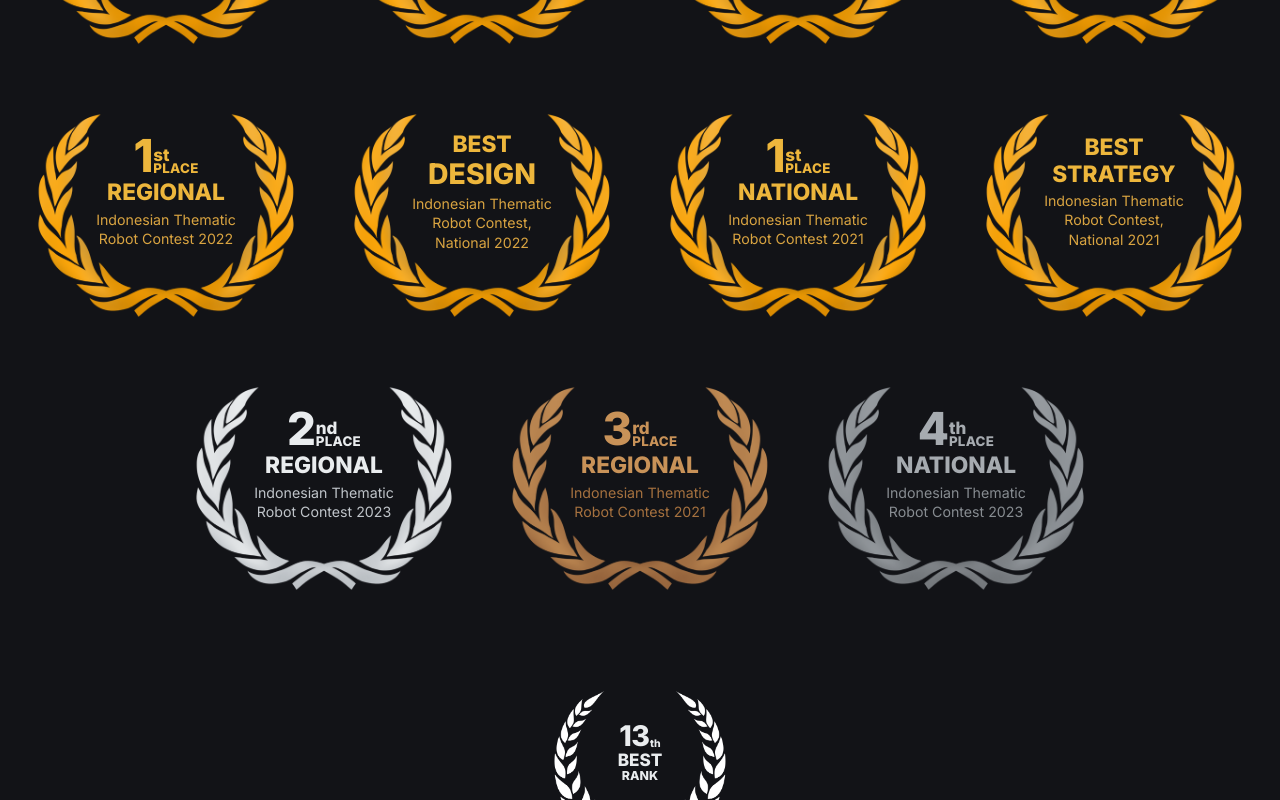
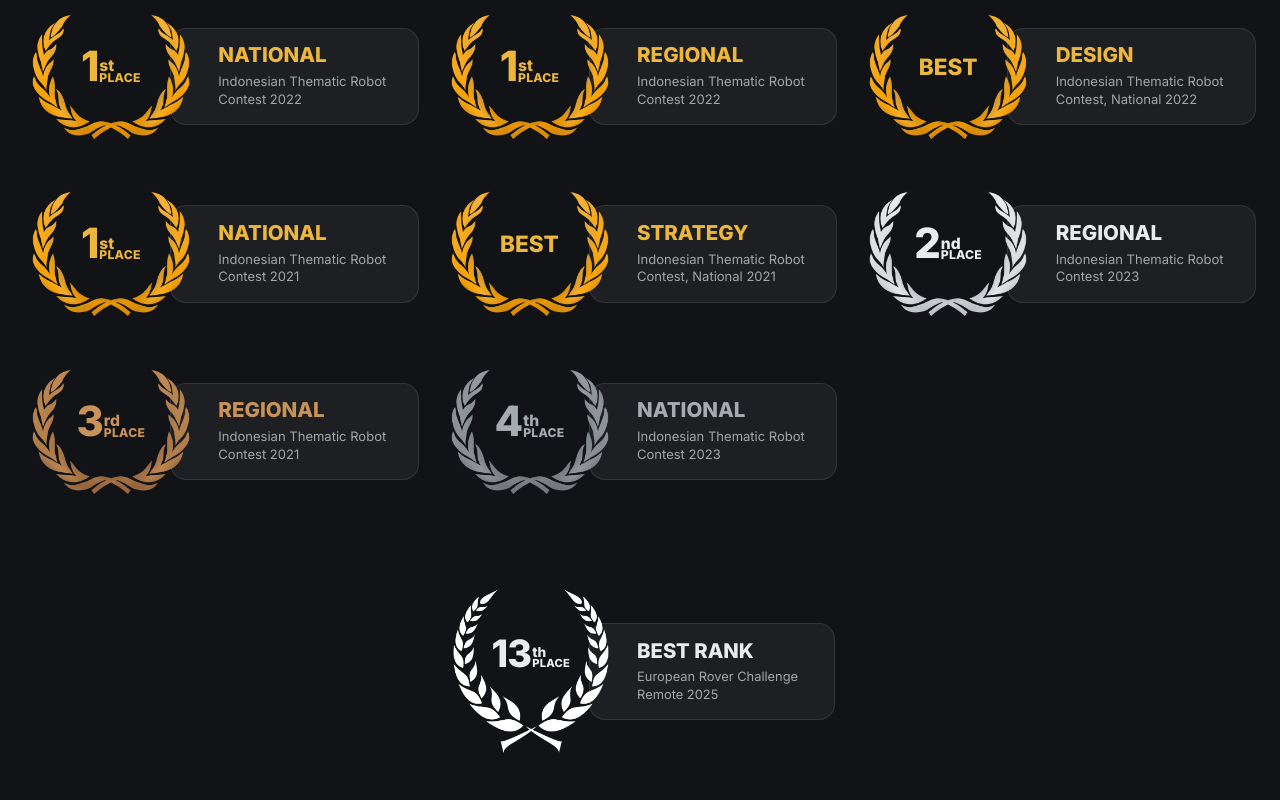
Before and after one commit to yosuahres/rival-website-project, a Next.js app: page /achievements in a window 1280 px wide. Shown: the part 1040-1840 px from the top of the page. Built offline with nearby package versions, Linux system fonts and the light colour scheme; no server answers.

Commit message:
refactor: update wreath descriptions and adjust badge dimensions for improved layout

```diff
--- a/src/app/achievements/page.tsx
+++ b/src/app/achievements/page.tsx
@@ -66,23 +66,20 @@ const WALL = BY_TIER.filter((a) => !a.solo);
 const SOLO = BY_TIER.filter((a) => a.solo);
 
 /**
- * The two wreaths, and the proportions each one's opening allows.
+ * The two wreaths, and where each one's opening will take a line of type.
+ *
+ * The wreath now carries the placing and nothing else — a single short row —
+ * so what matters per frame is only where the opening is widest and how large
+ * that row can be set before the leaves close in.
  *
  * The wall wears the regular laurel: wider than it is tall, closed at the
- * foot, with a clear channel around 0.74 of its width through the middle — so
- * a record sits wholly inside it, competition line and all.
+ * foot, its channel around 0.74 of the width through the middle. The olive is
+ * for records set apart — taller than wide, crown open, stems crossing high,
+ * so its opening is broadest above centre and shut by 0.65 of the height.
  *
- * The olive is for records set apart. It is taller than wide, its crown open
- * and its stems crossing high, which leaves a broad opening up top (0.82 of
- * the width) but nothing usable below 0.65 — so its caption hangs beneath the
- * leaves instead, and "PLACE" comes off the ordinal, the title naming the
- * placing itself.
- *
- * Sizes are `cqw`, percent of the badge's own width, so each badge is one
- * rigid drawing: change its width and wreath and lettering move together.
- * Both sets were checked against the artwork's alpha and hold at any size —
- * the laurel with 0.12 of the badge's width to spare at its tightest, the
- * olive with 0.35.
+ * Sizes are `cqw`, percent of the *wreath's* own width, the wreath box being
+ * declared a query container of its own. The drawing is therefore rigid: the
+ * card can grow or shrink and wreath and lettering move together.
  */
 const FRAMES = {
   laurel: {
@@ -90,16 +87,11 @@ const FRAMES = {
     width: 544,
     height: 431,
     aspect: "aspect-[544/431]",
-    top: "top-[40%]",
-    captionBelow: false,
-    digit: "text-[16cqw]",
-    ordinal: "text-[6cqw]",
-    place: "text-[4.7cqw]",
-    lead: "text-[8cqw]",
-    title: "text-[8cqw]",
-    leadTitle: (long: boolean) => (long ? "text-[8cqw]" : "text-[10cqw]"),
-    subtitle: "",
-    event: "text-[5cqw]",
+    top: "top-[43%]",
+    digit: "text-[24cqw]",
+    ordinal: "text-[9cqw]",
+    place: "text-[7cqw]",
+    lead: "text-[13cqw]",
   },
   olive: {
     art: (tier: Tier) => `/images/achievements/olive-${tier}.png`,
@@ -108,62 +100,39 @@ const FRAMES = {
     aspect: "aspect-[556/591]",
     // Above centre: the crown narrows again higher than the widest point, and
     // the tall digits are what would catch there.
-    top: "top-[36%]",
-    captionBelow: true,
-    digit: "text-[15cqw]",
-    ordinal: "text-[5.5cqw]",
-    place: "",
-    lead: "text-[7.5cqw]",
-    title: "text-[9cqw]",
-    leadTitle: (long: boolean) => (long ? "text-[7.5cqw]" : "text-[9cqw]"),
-    subtitle: "text-[6.5cqw]",
-    event: "text-[7cqw]",
+    top: "top-[40%]",
+    digit: "text-[22cqw]",
+    ordinal: "text-[8cqw]",
+    place: "text-[6.5cqw]",
+    lead: "text-[12cqw]",
   },
 } as const;
 
 /**
- * Type size for the title of a `lead` badge.
+ * One record: the wreath, and the plaque running out of it.
  *
- * Such a badge has spent its first line on the quiet word, so the award itself
- * steps up — the ranked badges reach that weight through the rank row instead.
- * How far it can step up is a question of length: "ROOKIE" clears the leaves
- * at the larger size and "STRATEGY" does not.
- */
-function leadTitleSize(
-  f: (typeof FRAMES)[keyof typeof FRAMES],
-  title: string,
-  titleLine2?: string,
-): string {
-  const longest = Math.max(title.length, titleLine2?.length ?? 0);
-  return f.leadTitle(longest > 6);
-}
-
-/**
- * One wreath badge.
+ * The wreath holds the placing alone — "1st PLACE", or for an award that is
+ * not a placing the quiet lead word it was given instead ("BEST"). Everything
+ * that names the result — the category and the competition — sits on a
+ * rectangle beside it, slid under the leaves by a negative margin so it reads
+ * as stretching out of the wreath rather than as a second object parked next
+ * to it. The wreath is painted after, and lifted, so the leaves stay on top of
+ * the rectangle's hidden left end.
  *
- * Every measurement inside is in `cqw` — percent of the badge's own width —
- * with the badge declared as the query container. The whole thing is therefore
- * one rigid drawing: change its width and the wreath and every line of type
- * move together at a fixed ratio. Nothing needs re-tuning per breakpoint, and
- * the leaves can never close in on lettering that stayed put.
- *
- * The proportions come from the artwork, whose opening was measured off its
- * alpha: widest a fifth of the way down (0.82 of the width), still 0.75 at the
- * waist, but shut by 0.65 where the stems cross. So the text block sits above
- * centre at 36% — the crown narrows again higher than that, and the tall
- * digits are what would catch — and the competition line goes *below* the
- * wreath, there being no room for it inside. At these sizes the widest line
- * ("WORLDWIDE") leaves 0.14 of the badge's width to spare.
+ * Two nested query containers do the sizing. The card is one, so the plaque's
+ * type tracks the column width; the wreath box is another, so everything
+ * inside the leaves tracks the wreath instead and can never drift into them
+ * when the columns change. Neither needs re-tuning per breakpoint.
  *
  * The tier's two inks arrive as custom properties rather than classes, since
  * Tailwind cannot build an arbitrary value out of a runtime string.
  */
 function AchievementBadge({
   record,
-  className,
+  className = "",
 }: {
   record: Achievement;
-  className: string;
+  className?: string;
 }) {
   const { t } = useTranslation();
   const { rank, lead, title, titleLine2, event } = record;
@@ -172,15 +141,9 @@ function AchievementBadge({
   // Only the records set apart wear the olive; the wall keeps the laurel.
   const f = FRAMES[record.solo ? "olive" : "laurel"];
 
-  const caption = (
-    <p className={`text-[color:var(--ink-muted)] leading-[1.35] ${f.event}`}>
-      {event}
-    </p>
-  );
-
   return (
     <li
-      className={`flex flex-col items-center opacity-100 transition-opacity duration-300 hover:opacity-60 ${className}`}
+      className={`flex items-center opacity-100 transition-opacity duration-300 hover:opacity-60 ${className}`}
       style={
         {
           // Declared inline rather than with Tailwind's `@container`, so the
@@ -191,19 +154,22 @@ function AchievementBadge({
         } as CSSProperties
       }
     >
-      <div className={`relative w-full ${f.aspect}`}>
+      <div
+        className={`relative z-10 w-[44%] shrink-0 ${f.aspect}`}
+        style={{ containerType: "inline-size" } as CSSProperties}
+      >
         <Image
           src={f.art(tier)}
           alt=""
           aria-hidden="true"
           width={f.width}
           height={f.height}
-          sizes="240px"
+          sizes="200px"
           className="pointer-events-none absolute inset-0 h-full w-full scale-90 select-none object-contain"
         />
 
         <div
-          className={`-translate-x-1/2 -translate-y-1/2 absolute left-1/2 w-[62%] text-center text-[color:var(--ink)] ${f.top}`}
+          className={`-translate-x-1/2 -translate-y-1/2 absolute left-1/2 w-[74%] text-center text-[color:var(--ink)] ${f.top}`}
         >
           {rank && (
             <div className="flex items-end justify-center gap-[0.06em] leading-none">
@@ -216,66 +182,48 @@ function AchievementBadge({
                   flank, both riding its lower half. Leading is pulled under 1em
                   on each: neither word has a descender, so a full line box just
                   banks slack between the two and reads as a gap. What little
-                  separation the pair needs is then set deliberately.
-
-                  An olive badge drops "PLACE" — its title names the placing
-                  ("BEST / RANK"), so the word would only repeat it. */}
-              <span className="flex flex-col items-start gap-[0.5cqw]">
+                  separation the pair needs is then set deliberately. */}
+              <span className="flex flex-col items-start gap-[0.8cqw]">
                 <span className={`font-extrabold leading-[0.72] ${f.ordinal}`}>
                   {rank.ordinal}
                 </span>
-                {!f.captionBelow && (
-                  <span
-                    className={`font-extrabold leading-[0.85] tracking-[0.02em] ${f.place}`}
-                  >
-                    {t("achievements.place")}
-                  </span>
-                )}
+                <span
+                  className={`font-extrabold leading-[0.85] tracking-[0.02em] ${f.place}`}
+                >
+                  {t("achievements.place")}
+                </span>
               </span>
             </div>
           )}
 
-          {lead && (
+          {/* Not a placing: the lead word stands in the same slot, at a size
+              that fills the opening the rank row would have. */}
+          {!rank && lead && (
             <p className={`font-extrabold uppercase leading-[0.9] ${f.lead}`}>
               {lead}
             </p>
           )}
-
-          {/* On an olive badge the two title lines are a pair rather than one
-              wrapped name — "BEST" states it, "RANK" qualifies — so the second
-              line steps down instead of matching. */}
-          <p
-            className={`font-extrabold uppercase leading-[1.05] ${
-              lead
-                ? `mt-[1.5cqw] ${leadTitleSize(f, title, titleLine2)}`
-                : f.title
-            } ${rank ? "mt-[2cqw]" : ""}`}
-          >
-            {title}
-            {titleLine2 &&
-              (f.subtitle ? (
-                <span className={`block leading-[1.15] ${f.subtitle}`}>
-                  {titleLine2}
-                </span>
-              ) : (
-                <>
-                  <br />
-                  {titleLine2}
-                </>
-              ))}
-          </p>
-
-          {!f.captionBelow && (
-            <div className="mx-auto mt-[2cqw] w-[86%]">{caption}</div>
-          )}
         </div>
       </div>
 
-      {/* Outside the wreath box, so it inherits none of the centring that
-          holds the lettering inside the leaves — it has to say so itself. */}
-      {f.captionBelow && (
-        <div className="mt-[3cqw] px-1 text-center">{caption}</div>
-      )}
+      {/* The plaque. Its left end runs under the wreath — hence the negative
+          margin and the matching left padding, which puts the type clear of
+          the leaves again. The overlap is kept small on purpose: the wreath's
+          opening is transparent, so a deeper tuck would show the rectangle
+          through the middle of the leaves, behind the placing. Ending under
+          the right arm instead hides the corner in foliage. */}
+      <div className="-ml-[7%] min-w-0 flex-1 rounded-2xl border border-white/10 bg-white/[0.05] py-[4cqw] pr-[5cqw] pl-[12cqw]">
+        <p className="font-extrabold text-[5.2cqw] text-[color:var(--ink)] uppercase leading-[1.1]">
+          {/* An award that spent its lead word inside the wreath is named by
+              the title alone here; a ranked record's two title lines run on
+              as one phrase, there being width for it beside the wreath. */}
+          {title}
+          {titleLine2 && ` ${titleLine2}`}
+        </p>
+        <p className="mt-[1.6cqw] text-[3.3cqw] text-white/60 leading-[1.35]">
+          {event}
+        </p>
+      </div>
     </li>
   );
 }
@@ -316,47 +264,35 @@ export default function Achievements() {
       <section className="px-4 py-16 md:px-6 md:py-24">
         <div className="mx-auto max-w-[1800px]">
           <FadeIn>
-            {/* Four across from `lg` up, two below that — phones included.
-                Wrapping flex rather than a grid so a part-full last row
-                centres under the ones above it — eleven badges four-up would
-                otherwise leave the last three hanging off to the left.
+            {/* Three across from `lg` up, two at `md`, one on phones. A grid
+                rather than the wrapping flex the stacked badges used: these
+                cards are wide, and a row of them wants its plaques starting on
+                the same vertical line, which equal columns give and a centred
+                flex row does not.
 
-                The row is capped well short of the page: four columns of a
-                full-width container would make each badge 400px-odd, and these
-                are meant to read small. The cap is what fixes their size, the
-                column count following from it — with `gap-x-10` throughout, a
-                badge is 25% of 980px less its 30px share of the gutters, about
-                215px.
-
-                Four-up waits for `lg` rather than `md` because the cap has not
-                bound yet at `md`: the container is the viewport there, so four
-                columns would give 150px badges and a 6px competition line.
-
-                Phones stay two-up as well: a badge is its own query container,
-                so at roughly 155px on a 375px screen the wreath and its
-                lettering shrink together and the pair still reads — and two
-                columns keep the wall looking like a wall rather than a
-                single-file list eleven screens long. */}
-            <ul className="mx-auto flex max-w-[1360px] flex-wrap justify-center gap-x-8 gap-y-10 md:gap-y-12">
+                The cap is what fixes the card size, the column count following
+                from it — three columns of 1240px less the gutters is about
+                390px a card, so the wreath lands near 170px and the plaque
+                gets the rest. Below `md` a single column is right: at two-up on
+                a phone the plaque would be narrower than the words on it. */}
+            <ul className="mx-auto grid max-w-[1240px] grid-cols-1 gap-x-6 gap-y-8 md:grid-cols-2 md:gap-y-10 lg:grid-cols-3">
               {WALL.map((achievement) => (
                 <AchievementBadge
                   key={`${achievement.title}-${achievement.event}`}
                   record={achievement}
-                  className="w-[calc(50%-16px)] lg:w-[calc(25%-24px)]"
                 />
               ))}
             </ul>
 
             {SOLO.length > 0 && (
-              /* Fixed width rather than a share of the row: this badge is
-                 meant to read as a footnote to the wall, so it holds the same
-                 modest size whatever the viewport does. */
-              <ul className="mt-14 flex flex-wrap justify-center gap-x-10 gap-y-8 md:mt-20">
+              /* One column's width rather than the row's: this badge is meant
+                 to read as a footnote to the wall, so it holds the same size a
+                 wall card has whatever the viewport does. */
+              <ul className="mx-auto mt-14 grid max-w-[390px] grid-cols-1 gap-y-8 md:mt-20">
                 {SOLO.map((achievement) => (
                   <AchievementBadge
                     key={`${achievement.title}-${achievement.event}`}
                     record={achievement}
-                    className="w-[190px]"
                   />
                 ))}
               </ul>
```
